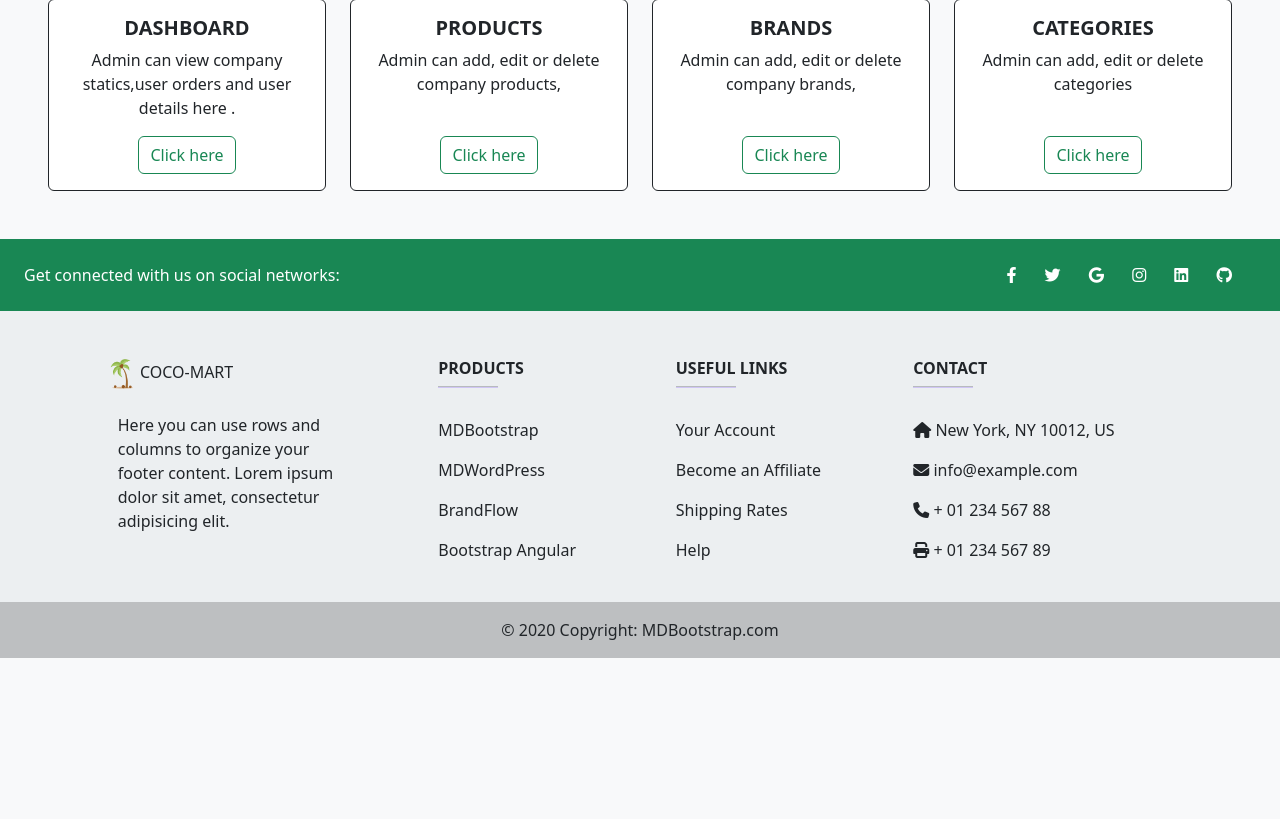
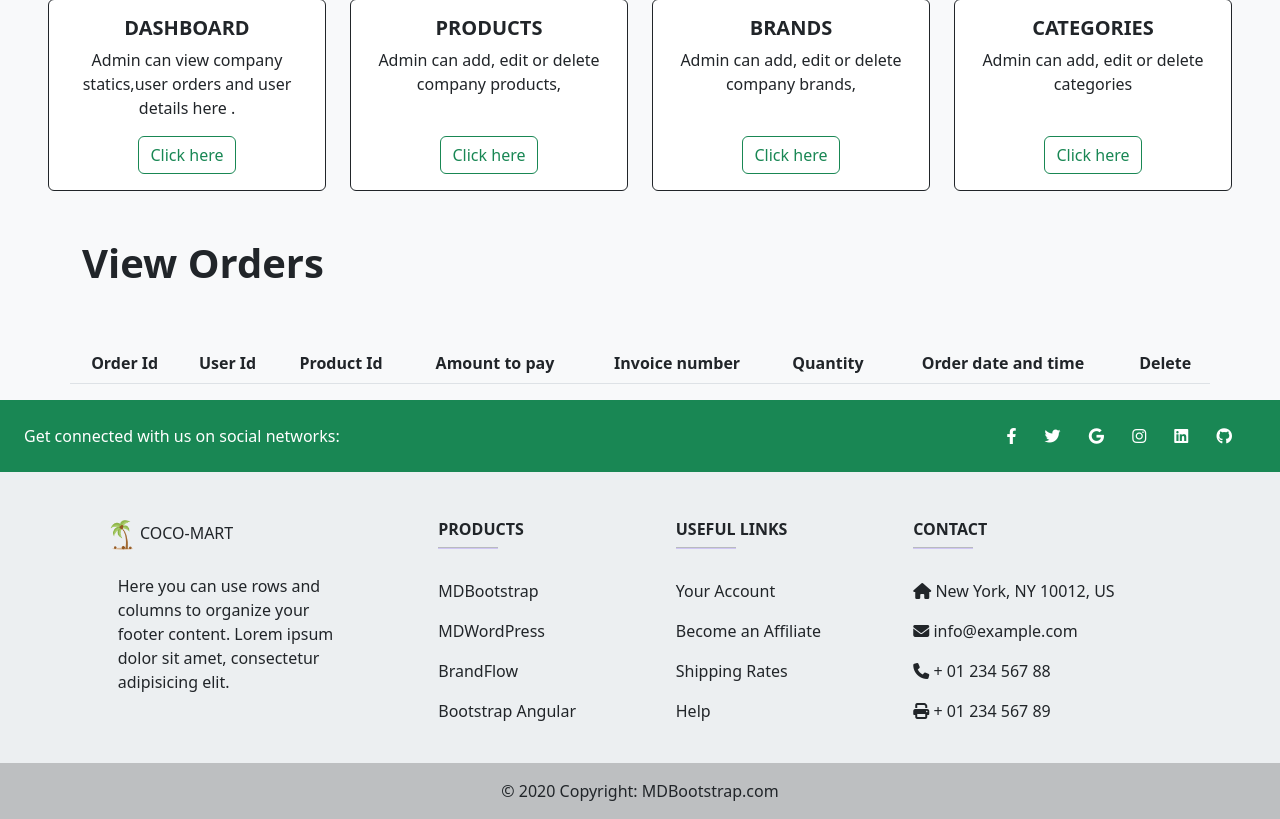
Before and after one commit to vindinudecosta/coconut_industry_website, a PHP site: page /dashboard.php in a window 1280 px wide. Shown: the part 148-967 px from the top of the page. Before the commit the page ends 806 px from the top, so only its background shows below. Run offline with PHP 8.4, Linux system fonts and the light colour scheme; tables that the repository leaves empty or names only in its code hold one stand-in row (values such as "Sample post"); lists and menus that the app fills with data are empty.

Commit message:
commit_7

```diff
--- a/admin/dashboard.php
+++ b/admin/dashboard.php
@@ -1,6 +1,162 @@
-<?php include('../includes/connect.php') ?>
-<?php include('../includes/header.php')
-?>
+<?php include('../includes/connect.php');
 
+function getIPAddress()
+{
+    //whether ip is from the share internet
+    if (!empty($_SERVER['HTTP_CLIENT_IP'])) {
+        $ip = $_SERVER['HTTP_CLIENT_IP'];
+    }
+    //whether ip is from the proxy
+    elseif (!empty($_SERVER['HTTP_X_FORWARDED_FOR'])) {
+        $ip = $_SERVER['HTTP_X_FORWARDED_FOR'];
+    }
+    //whether ip is from the remote address
+    else {
+        $ip = $_SERVER['REMOTE_ADDR'];
+    }
+    return $ip;
+} ?>
+<?php include('../includes/header.php') ?>
 <?php include('../includes/navbar.php') ?>
+
+
+<div class="container ">
+
+    <div class="pb-5">
+        <h1 class="fw-bolder">View Orders</h1>
+    </div>
+    <div class="row ">
+
+        <table class="table  text-center">
+            <thead>
+
+                <tr>
+                    <th> Order Id</th>
+                    <th> User Id</th>
+                    <th> Product Id</th>
+                    <th> Amount to pay</th>
+                    <th> Invoice number</th>
+                    <th> Quantity</th>
+                    <th> Order date and time</th>
+
+                    <th> Delete</th>
+
+
+
+
+
+                </tr>
+
+
+
+            </thead>
+            <tbody>
+
+                <?php
+                $ip = getIPAddress();
+
+                $admin_query = "select * from `admin_info` where admin_ip_address='$ip'";
+
+                $result = mysqli_query($con, $admin_query);
+                while ($row = mysqli_fetch_array($result)) {
+
+                    $company_names = $row['company_name'];
+                    $select_brands = "select * from `brand` where company_name='$company_names'";
+                    $result_brands = mysqli_query($con, $select_brands);
+                    while ($row_brand = mysqli_fetch_array($result_brands)) {
+
+
+                        $brand_id = $row_brand['brand_id'];
+
+                        $select_products = "select * from `biproducts` where brand_id = $brand_id ";
+                        $results_products = mysqli_query($con, $select_products);
+                        while ($row_products = mysqli_fetch_array($results_products)) {
+
+                            $products_id = $row_products['Biproduct_id'];
+
+                            $order_product = "select * from `user_orders` where BiproductID =$products_id";
+                            $order_product_query = mysqli_query($con, $order_product);
+                            while ($order_row_products = mysqli_fetch_array($order_product_query)) {
+
+
+
+                                $order_id = $order_row_products['order_id'];
+                                $order_userid = $order_row_products['user_id'];
+                                $order_amount = $order_row_products['amount_due'];
+                                $order_invoice_num = $order_row_products['invoice_number'];
+                                $order_product_id = $order_row_products['BiproductID'];
+                                $order_quantity = $order_row_products['Quantity'];
+                                $order_data = $order_row_products['order_date'];
+                                echo " <tr class='text-center'>
+                                    <td><b>$order_id</b></td>
+                                    <td> $order_userid</td>
+                                    <td> $order_product_id</td>
+                                    <td>$order_amount</td>
+                                    <td> $order_invoice_num </td>
+
+                                    <td> $order_quantity </td>
+                                    <td>   $order_data </td>
+
+
+                                   <form action='' method ='get'>
+                                   <td class='text-center'>
+                                  <a href='dashboard.php?current_order_id=$order_id' name='current_order_id' > <i class='fa-solid fa-trash'></i></a>
+                                  </td>
+                                 </form>
+                                   </tr>";
+                            }
+                        }
+                        if (isset($_GET['current_order_id'])) {
+
+                            $current_order_id = $_GET['current_order_id'];
+                            $delete_order_query = "delete from `user_orders` where order_id = $current_order_id ";
+                            $run_delete_query = mysqli_query($con, $delete_order_query);
+                            echo '<script> window.open("dashboard.php","_self")  </script>';
+                        }
+                    }
+                }
+                ?>
+            </tbody>
+
+
+        </table>
+
+
+
+
+
+
+
+    </div>
+
+
+
+
+</div>
+
+
+
+
+
+
+
+
+
+
+
+
+
+
+
+
+
+
+
+
+
+
+
+
+
+
 <?php include('../includes/footer.php') ?>
```
Also changed, not shown: admin/products.php (+4 -5 lines), user/order.php (+8 -13 lines), admin/product_images/img4.PNG (added).
